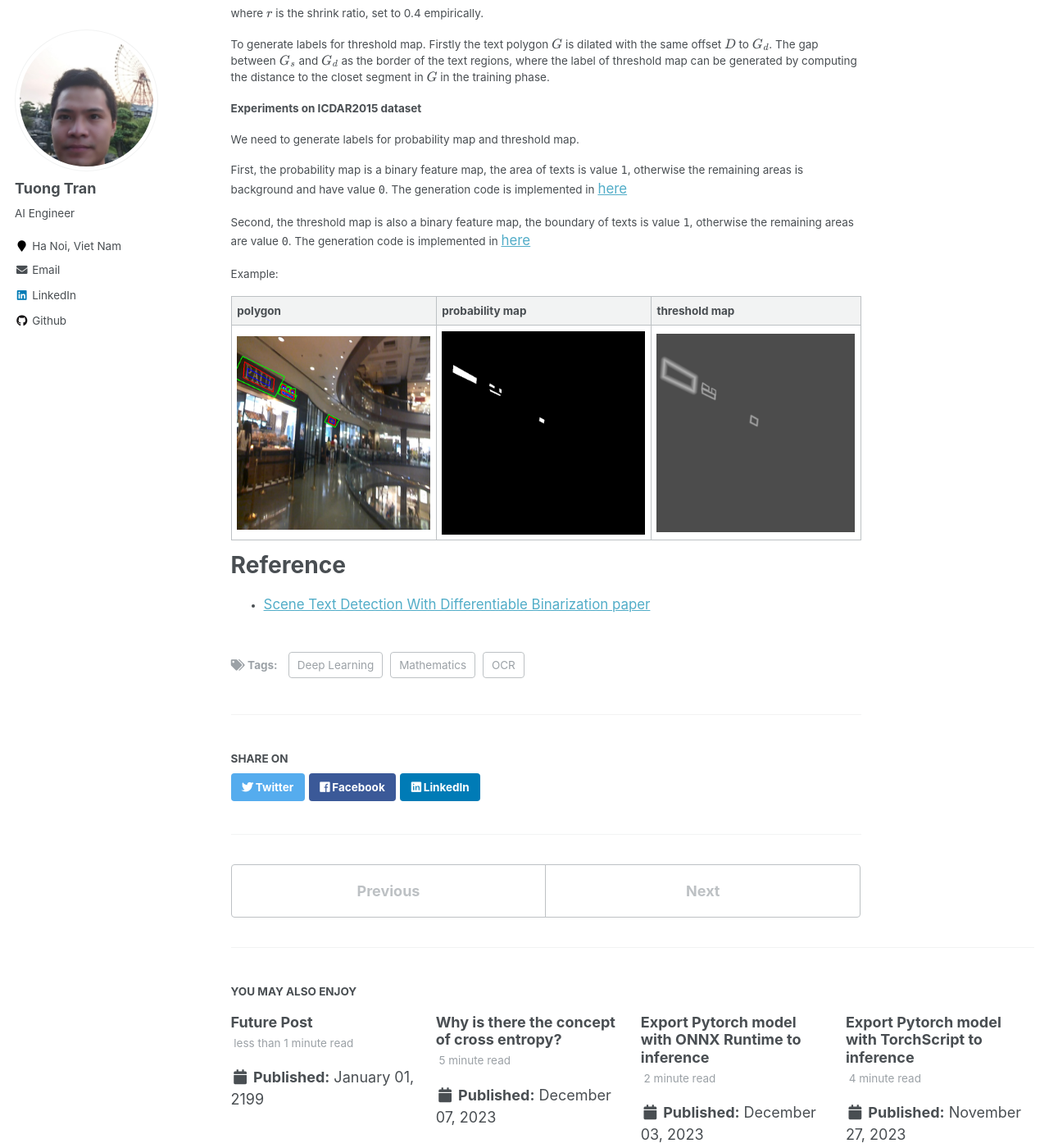
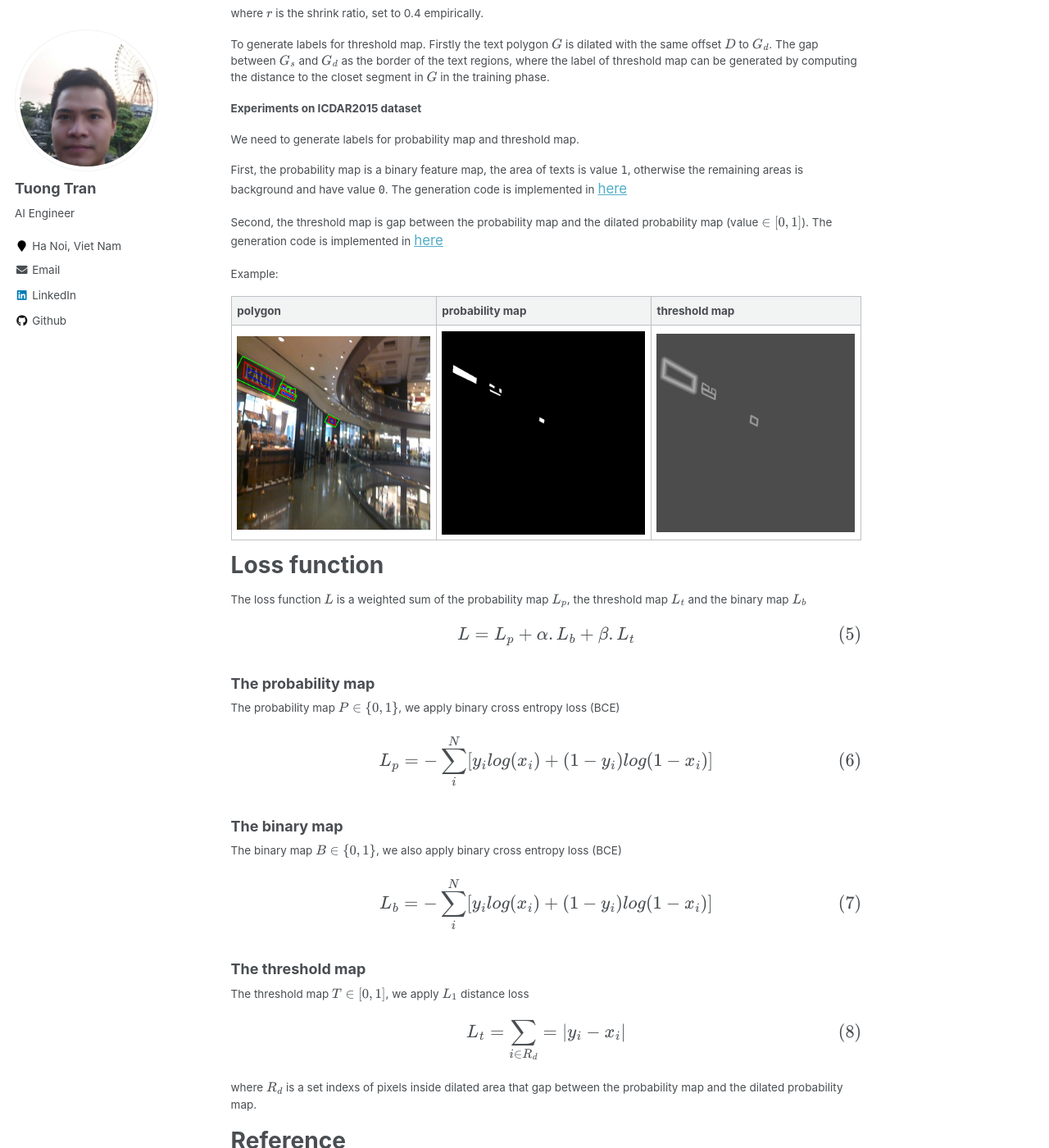
Before and after one commit to tuongtranngoc/tuongtranngoc.github.io, a Jekyll site: the page built from _posts/2024-01-16-db-text-detection.md, in a window 1280 px wide and 1400 px high, scrolled down 3195 px. Shown: the whole window at 82% size. Built offline with Jekyll 4.4.1, drawn with Linux system fonts in a browser that asks for light colours; formulas are drawn with MathJax 3.

Commit message:
update: blogs/db

```diff
--- a/_posts/2024-01-16-db-text-detection.md
+++ b/_posts/2024-01-16-db-text-detection.md
@@ -104,7 +104,7 @@ We need to generate labels for probability map and threshold map.
 
 First, the probability map is a binary feature map, the area of texts is value `1`, otherwise the remaining areas is background and have value `0`. The generation code is implemented in [here](https://github.com/tuongtranngoc/DB-Text-Detection/blob/main/src/data/label_generator.py#L15-L66)
 
-Second, the threshold map is also a binary feature map, the boundary of texts is value `1`, otherwise the remaining areas are value `0`. The generation code is implemented in [here](https://github.com/tuongtranngoc/DB-Text-Detection/blob/main/src/data/label_generator.py#L69-L145)
+Second, the threshold map is gap between the probability map and the dilated probability map (value $\in [0, 1]$). The generation code is implemented in [here](https://github.com/tuongtranngoc/DB-Text-Detection/blob/main/src/data/label_generator.py#L69-L145)
 
 Example:
 
@@ -112,5 +112,32 @@ Example:
 |--|--|--|
 | <img src="/images/posts/20230116_differentiable_binarization/21_polygon.png"> | <img src="/images/posts/20230116_differentiable_binarization/21_shrink_map.png"> | <img src="/images/posts/20230116_differentiable_binarization/21_border_map.png"> |
 
+# Loss function
+The loss function $L$ is a weighted sum of the probability map $L_p$, the threshold map $L_t$ and the binary map $L_b$
+
+$$L=L_p + \alpha.L_b + \beta.L_t$$
+
+
+### The probability map
+
+The probability map $P \in \lbrace 0, 1 \rbrace$, we apply binary cross entropy loss (BCE)
+
+$$L_p = -\sum^N_i [y_ilog(x_i) + (1-y_i)log(1-x_i)]$$
+
+### The binary map
+
+The binary map $B \in \lbrace 0, 1 \rbrace$, we also apply binary cross entropy loss (BCE)
+
+$$L_b = -\sum^N_i [y_ilog(x_i) + (1-y_i)log(1-x_i)]$$
+
+
+### The threshold map
+
+The threshold map $T \in [0, 1]$, we apply $L_1$ distance loss
+
+$$L_t = \sum_{i \in R_d} = \vert y_i-x_i \vert$$
+
+where $R_d$ is a set indexs of pixels inside dilated area that gap between the probability map and the dilated probability map.
+
 # Reference
 + [Scene Text Detection With Differentiable Binarization paper](https://arxiv.org/abs/1911.08947)
```
